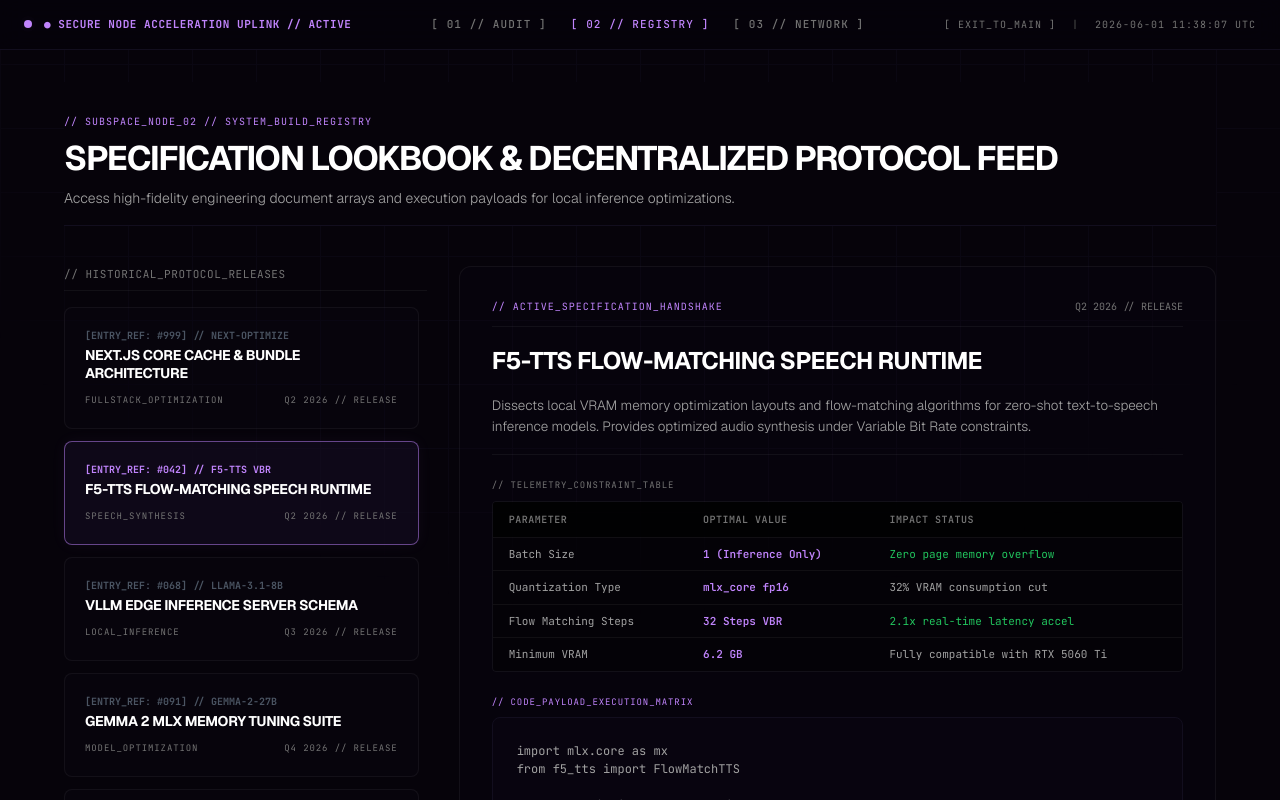
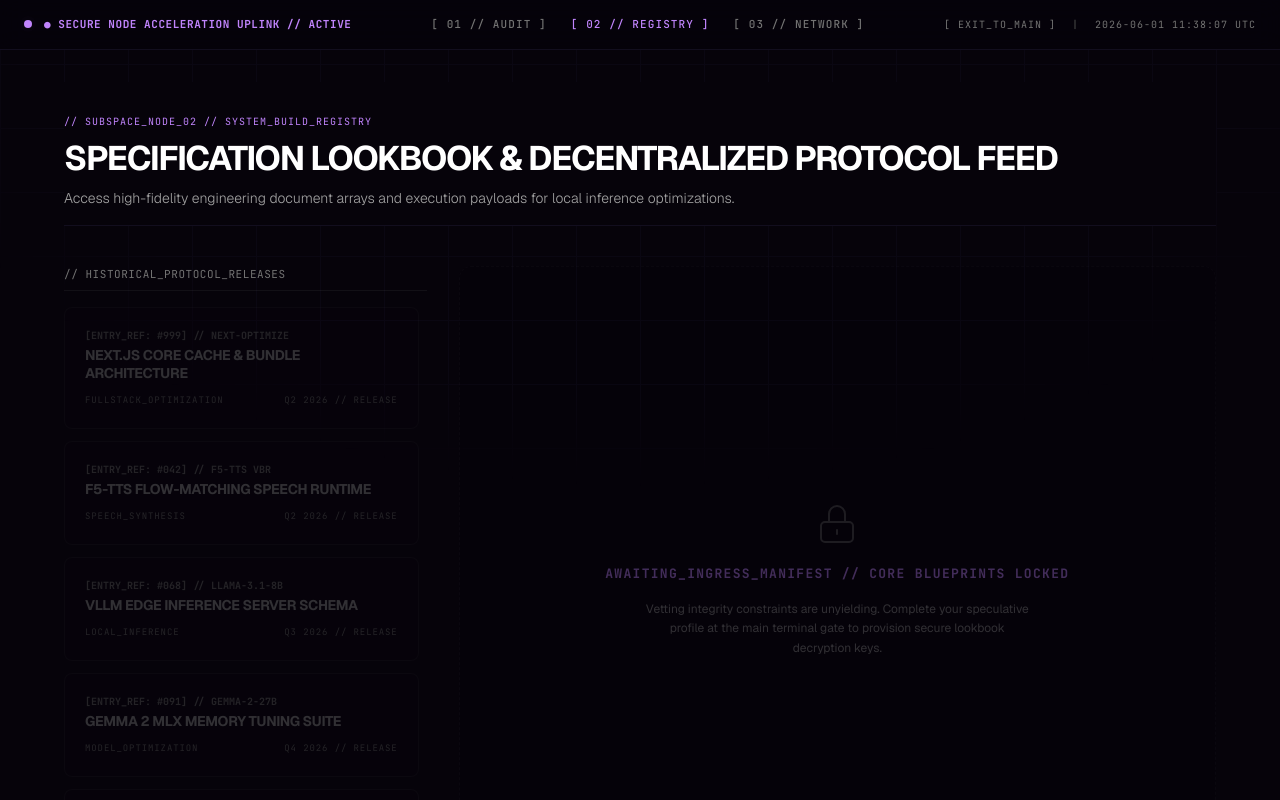
Before and after one commit to adityaarchsystems/The-Central-Grid, a Next.js app: page /dashboard/registry in a window 1280 px wide. Shown: the top 800 px of the page. Built offline with nearby package versions, Linux system fonts and the light colour scheme.

Commit message:
protocol: isolate initialization session hooks and prevent pre-ingress data leaks across subspaces

```diff
--- a/src/app/dashboard/audit/page.tsx
+++ b/src/app/dashboard/audit/page.tsx
@@ -5,9 +5,9 @@ import React, { useState, useEffect, useRef } from "react";
 interface AuditEntry {
   ingressId: string;
   targetVector: string;
-  githubFootprintStatus: "VERIFIED" | "PENDING" | "COMPILING" | "FLAGGED";
+  githubFootprintStatus: "VERIFIED" | "PENDING" | "COMPILING" | "FLAGGED" | "INACTIVE";
   commitFrequency: string;
-  auditStatus: "CLEAR" | "WAITING" | "ERROR";
+  auditStatus: "CLEAR" | "WAITING" | "ERROR" | "INACTIVE";
 }
 
 export default function CapabilityAuditPage() {
@@ -39,38 +39,10 @@ export default function CapabilityAuditPage() {
   useEffect(() => {
     setIsMounted(true);
 
-    // Pull saved system profile context tokens
-    let session = {
-      username: "guest_builder",
-      email: "guest@centralgrid.com",
-      vector: "fullstack"
-    };
-
     const stored = typeof window !== "undefined" ? sessionStorage.getItem("tcg_session_manifest") : null;
-    if (stored) {
-      try {
-        session = JSON.parse(stored);
-      } catch (e) {
-        console.error("Failed to parse tcg_session_manifest:", e);
-      }
-    }
-
-    const vectorLabelMap: Record<string, string> = {
-      fullstack: "Full Stack Optimization",
-      frontend: "UI/UX Systems & Frontend",
-      ai: "AI Core & Local Inference",
-      devops: "DevOps & Edge Architecture"
-    };
-
-    const userVectorLabel = vectorLabelMap[session.vector] || "Full Stack Optimization";
-
-    const userRow: AuditEntry = {
-      ingressId: `ING_${session.username.toUpperCase()}`,
-      targetVector: userVectorLabel,
-      githubFootprintStatus: "VERIFIED",
-      commitFrequency: "LIVE_TIMELINE_ACTIVE",
-      auditStatus: "CLEAR"
-    };
+    let userRow: AuditEntry;
+    let streamLogs: string[];
+    let streamItems: string[];
 
     const possibleUsernames = [
       "STACK_ARCHITECT", "DEV_CORE_ALPHA", "INF_NODE_X", "EDGE_ROUTING_PEER",
@@ -84,6 +56,83 @@ export default function CapabilityAuditPage() {
       "DevOps & Edge Architecture",
       "Full Stack Optimization"
     ];
+
+    if (stored) {
+      let session = {
+        username: "guest_builder",
+        email: "guest@centralgrid.com",
+        vector: "fullstack"
+      };
+      try {
+        session = JSON.parse(stored);
+      } catch (e) {
+        console.error("Failed to parse tcg_session_manifest:", e);
+      }
+
+      const vectorLabelMap: Record<string, string> = {
+        fullstack: "Full Stack Optimization",
+        frontend: "UI/UX Systems & Frontend",
+        ai: "AI Core & Local Inference",
+        devops: "DevOps & Edge Architecture"
+      };
+
+      const userVectorLabel = vectorLabelMap[session.vector] || "Full Stack Optimization";
+
+      userRow = {
+        ingressId: `ING_${session.username.toUpperCase()}`,
+        targetVector: userVectorLabel,
+        githubFootprintStatus: "VERIFIED",
+        commitFrequency: "LIVE_TIMELINE_ACTIVE",
+        auditStatus: "CLEAR"
+      };
+
+      streamLogs = [
+        `[AUDIT]: Starting capability verification loop for ${session.username}...`,
+        `[AUDIT]: Accessing local network corridor gateways...`,
+        `[AUDIT]: Initializing git-footprint telemetry pipeline for ${session.email}...`,
+        `[AUDIT]: Connecting to regional API endpoints... SECURE`,
+        `[AUDIT]: Parsing structural repo patterns for ${session.vector.toUpperCase()}... CLEAR`,
+      ];
+
+      streamItems = [
+        `[AUDIT]: User session detected for ${session.email.toUpperCase()}...`,
+        `[COMPILE_TEST]: Testing local PyTorch hardware acceleration... ACTIVE`,
+        `[COMPILE_TEST]: VRAM allocation footprint checks... 16GB AVAILABLE`,
+        `[AUDIT]: Evaluating Ingress ID ING_${session.username.toUpperCase()} github footprint...`,
+        `[AUDIT]: Computing delta commit patterns... STABLE`,
+        `[AUDIT]: Parsing structural repo patterns... CLEAR`,
+        `[COMPILE_TEST]: Edge mesh latency handshake with Raipur-Hub-01... 4.8ms`,
+        `[AUDIT]: Compiling node dependency matrix... ZERO VULNERABILITIES`,
+        `[AUDIT]: Handshake status for ING_${session.username.toUpperCase()}... APPROVED`,
+        `[AUDIT]: Waiting for next telemetry ingress sequence...`,
+      ];
+    } else {
+      userRow = {
+        ingressId: "ING_GUEST_NODE",
+        targetVector: "UNASSIGNED // DEPLOYMENT_PENDING",
+        githubFootprintStatus: "INACTIVE",
+        commitFrequency: "INACTIVE_PORT_UPLINK",
+        auditStatus: "INACTIVE"
+      };
+
+      streamLogs = [
+        `[SYSTEM_INTEGRITY]: Awaiting secure socket handshake...`,
+        `[SYSTEM_INTEGRITY]: Listening on loopback interface 127.0.0.1...`,
+        `[SYSTEM_INTEGRITY]: Telemetry manifest ingestion state: UNASSIGNED`,
+        `[SYSTEM_INTEGRITY]: Secure compilation pipeline idle...`,
+        `[SYSTEM_INTEGRITY]: Awaiting onboarding intake manifest authentication...`,
+      ];
+
+      streamItems = [
+        `[SYSTEM_INTEGRITY]: Port listener initialized on port 80...`,
+        `[SYSTEM_INTEGRITY]: Scanning for transit payload packets... IDLE`,
+        `[SYSTEM_INTEGRITY]: No active session manifest signature detected...`,
+        `[SYSTEM_INTEGRITY]: Sandbox compilation buffer is blank...`,
+        `[SYSTEM_INTEGRITY]: Loopback interface ping to gateway Raipur-Hub-01... 0.4ms`,
+        `[SYSTEM_INTEGRITY]: Network socket authentication pending...`,
+        `[SYSTEM_INTEGRITY]: Waiting for next telemetry ingress sequence...`,
+      ];
+    }
 
     const procedurals = possibleUsernames.map((uname, index) => {
       const targetVector = vectors[index % vectors.length];
@@ -107,29 +156,7 @@ export default function CapabilityAuditPage() {
       ...shuffled
     ];
     setEntries(initialEntries);
-
-    const streamLogs = [
-      `[AUDIT]: Starting capability verification loop for ${session.username}...`,
-      `[AUDIT]: Accessing local network corridor gateways...`,
-      `[AUDIT]: Initializing git-footprint telemetry pipeline for ${session.email}...`,
-      `[AUDIT]: Connecting to regional API endpoints... SECURE`,
-      `[AUDIT]: Parsing structural repo patterns for ${session.vector.toUpperCase()}... CLEAR`,
-    ];
     setTerminalLogs(streamLogs);
-
-    // Stream additions
-    const streamItems = [
-      `[AUDIT]: User session detected for ${session.email.toUpperCase()}...`,
-      `[COMPILE_TEST]: Testing local PyTorch hardware acceleration... ACTIVE`,
-      `[COMPILE_TEST]: VRAM allocation footprint checks... 16GB AVAILABLE`,
-      `[AUDIT]: Evaluating Ingress ID ING_${session.username.toUpperCase()} github footprint...`,
-      `[AUDIT]: Computing delta commit patterns... STABLE`,
-      `[AUDIT]: Parsing structural repo patterns... CLEAR`,
-      `[COMPILE_TEST]: Edge mesh latency handshake with Raipur-Hub-01... 4.8ms`,
-      `[AUDIT]: Compiling node dependency matrix... ZERO VULNERABILITIES`,
-      `[AUDIT]: Handshake status for ING_${session.username.toUpperCase()}... APPROVED`,
-      `[AUDIT]: Waiting for next telemetry ingress sequence...`,
-    ];
 
     let count = 0;
     const interval = setInterval(() => {
@@ -210,10 +237,16 @@ export default function CapabilityAuditPage() {
               </tr>
             </thead>
             <tbody className="divide-y divide-white/5 text-neutral-400">
-              {entries.map((entry, index) => (
+              {entries.map((entry, index) => {
+                const isGuestNode = entry.ingressId === "ING_GUEST_NODE";
+                return (
                   <tr key={index} className="hover:bg-white/[0.02] transition-colors duration-150">
-                  <td className="py-4 px-6 text-left text-white font-medium">{entry.ingressId}</td>
-                  <td className="py-4 px-6 text-left">{entry.targetVector}</td>
+                    <td className={`py-4 px-6 text-left font-medium ${isGuestNode ? "text-neutral-500/80" : "text-white"}`}>
+                      {entry.ingressId}
+                    </td>
+                    <td className={`py-4 px-6 text-left ${isGuestNode ? "text-neutral-500/80" : "text-neutral-400"}`}>
+                      {entry.targetVector}
+                    </td>
                     <td className="py-4 px-6 text-left">
                       <span className={`inline-flex items-center gap-1.5 px-2 py-0.5 rounded text-[10px] uppercase font-mono ${
                         entry.githubFootprintStatus === "VERIFIED"
@@ -222,10 +255,18 @@ export default function CapabilityAuditPage() {
                           ? "bg-purple-950/20 border border-purple-500/20 text-[#c084fc] animate-pulse"
                           : entry.githubFootprintStatus === "FLAGGED"
                           ? "bg-red-950/20 border border-red-500/20 text-red-400"
+                          : entry.githubFootprintStatus === "INACTIVE"
+                          ? "bg-neutral-950/40 border border-white/5 text-neutral-500"
                           : "bg-neutral-900 border border-neutral-700 text-neutral-400"
                       }`}>
                         <span className={`w-1 h-1 rounded-full ${
-                        entry.githubFootprintStatus === "VERIFIED" ? "bg-[#22c55e]" : entry.githubFootprintStatus === "FLAGGED" ? "bg-red-400" : "bg-[#c084fc] animate-pulse"
+                          entry.githubFootprintStatus === "VERIFIED"
+                            ? "bg-[#22c55e]"
+                            : entry.githubFootprintStatus === "FLAGGED"
+                            ? "bg-red-400"
+                            : entry.githubFootprintStatus === "INACTIVE"
+                            ? "bg-neutral-600"
+                            : "bg-[#c084fc] animate-pulse"
                         }`} />
                         {entry.githubFootprintStatus}
                       </span>
@@ -243,6 +284,10 @@ export default function CapabilityAuditPage() {
                           <span>WAITING</span>
                           <span className="inline-block min-w-[12px] text-left ml-0.5">{dots}</span>
                         </span>
+                      ) : entry.auditStatus === "INACTIVE" ? (
+                        <span className="text-neutral-500 font-bold uppercase tracking-wider">
+                          INACTIVE
+                        </span>
                       ) : (
                         <span className="text-red-400 font-bold">
                           {entry.auditStatus}
@@ -250,7 +295,8 @@ export default function CapabilityAuditPage() {
                       )}
                     </td>
                   </tr>
-              ))}
+                );
+              })}
             </tbody>
           </table>
         </div>
--- a/src/app/dashboard/registry/page.tsx
+++ b/src/app/dashboard/registry/page.tsx
@@ -19,6 +19,7 @@ interface RegistryEntry {
 export default function CoreBuildRegistryPage() {
   const [isMounted, setIsMounted] = useState(false);
   const [selectedEntryId, setSelectedEntryId] = useState("042");
+  const [isAuthenticated, setIsAuthenticated] = useState(false);
 
   const [entries, setEntries] = useState<RegistryEntry[]>([]);
 
@@ -172,6 +173,7 @@ PersistentKeepalive = 25`
     if (stored) {
       try {
         const session = JSON.parse(stored);
+        setIsAuthenticated(true);
         const vectorPriorityMap: Record<string, string> = {
           fullstack: "999",
           ai: "091",
@@ -200,13 +202,15 @@ PersistentKeepalive = 25`
         setSelectedEntryId(targetPriorityId);
       } catch (e) {
         console.error("Failed to parse tcg_session_manifest:", e);
+        setIsAuthenticated(false);
         setEntries(allSpecs);
-        setSelectedEntryId("042");
+        setSelectedEntryId("");
       }
     } else {
-      // If no session exists, render as is without custom sorting, default select F5-TTS
+      // If no session exists, render as is without custom sorting, prevent auto-selection, disable sidebar click
+      setIsAuthenticated(false);
       setEntries(allSpecs);
-      setSelectedEntryId("042");
+      setSelectedEntryId("");
     }
   }, []);
 
@@ -243,22 +247,30 @@ PersistentKeepalive = 25`
               return (
                 <div
                   key={entry.id}
-                  onClick={() => setSelectedEntryId(entry.id)}
-                  className={`w-full text-left border rounded-lg p-5 cursor-pointer transition-all duration-200 ${
-                    isSelected
-                      ? "bg-[#1c122e]/40 border-[#c084fc]/50 shadow-[0_0_15px_rgba(192,132,252,0.05)]"
-                      : "bg-[#0b0714]/30 border-white/5 hover:border-white/20 hover:bg-[#0b0714]/50"
+                  onClick={() => {
+                    if (isAuthenticated) {
+                      setSelectedEntryId(entry.id);
+                    }
+                  }}
+                  className={`w-full text-left border rounded-lg p-5 transition-all duration-200 ${
+                    !isAuthenticated
+                      ? "bg-[#0b0714]/10 border-white/5 opacity-40 cursor-not-allowed select-none"
+                      : isSelected
+                      ? "bg-[#1c122e]/40 border-[#c084fc]/50 shadow-[0_0_15px_rgba(192,132,252,0.05)] cursor-pointer"
+                      : "bg-[#0b0714]/30 border-white/5 hover:border-white/20 hover:bg-[#0b0714]/50 cursor-pointer"
                   }`}
                 >
                   <span className={`text-[10px] block mb-1 font-bold ${
-                    isSelected ? "text-[#c084fc]" : "text-[#4b5563]"
+                    !isAuthenticated ? "text-neutral-600" : isSelected ? "text-[#c084fc]" : "text-[#4b5563]"
                   }`}>
                     {entry.ref}
                   </span>
-                  <h4 className="text-white font-bold font-sans uppercase tracking-tight text-[14px] leading-tight">
+                  <h4 className={`font-bold font-sans uppercase tracking-tight text-[14px] leading-tight ${
+                    !isAuthenticated ? "text-neutral-500" : "text-white"
+                  }`}>
                     {entry.title}
                   </h4>
-                  <div className="flex justify-between items-center mt-3 text-[9px] text-neutral-500 uppercase tracking-widest font-mono">
+                  <div className="flex justify-between items-center mt-3 text-[9px] text-neutral-600 uppercase tracking-widest font-mono">
                     <span>{entry.category}</span>
                     <span>{entry.date}</span>
                   </div>
@@ -269,6 +281,19 @@ PersistentKeepalive = 25`
         </section>
 
         {/* RIGHT COLUMN: DOCUMENT CANVAS FRAME (8 COLUMNS) */}
+        {!isAuthenticated ? (
+          <section className="lg:col-span-8 bg-[#0b0714]/10 border border-dashed border-white/5 rounded-xl p-12 flex flex-col justify-center items-center text-center space-y-4 select-none opacity-40">
+            <svg className="w-12 h-12 text-neutral-600 animate-pulse" fill="none" viewBox="0 0 24 24" stroke="currentColor">
+              <path strokeLinecap="round" strokeLinejoin="round" strokeWidth={1} d="M12 15v2m-6 4h12a2 2 0 002-2v-6a2 2 0 00-2-2H6a2 2 0 00-2 2v6a2 2 0 002 2zm10-10V7a4 4 0 00-8 0v4h8z" />
+            </svg>
+            <h3 className="font-mono text-[13px] font-bold text-[#c084fc] uppercase tracking-widest animate-pulse">
+              AWAITING_INGRESS_MANIFEST // CORE BLUEPRINTS LOCKED
+            </h3>
+            <p className="text-[12px] text-neutral-500 font-sans max-w-sm leading-relaxed">
+              Vetting integrity constraints are unyielding. Complete your speculative profile at the main terminal gate to provision secure lookbook decryption keys.
+            </p>
+          </section>
+        ) : (
           <section className="lg:col-span-8 bg-[#0b0714]/20 border border-white/5 rounded-xl px-6 pb-6 md:px-8 md:pb-8 pt-0 flex flex-col justify-between space-y-6 select-text">
 
             <div className="space-y-4 mb-6 pb-4 border-b border-white/5 pt-8">
@@ -335,6 +360,7 @@ PersistentKeepalive = 25`
             </div>
 
           </section>
+        )}
 
       </div>
     </div>
```
Also changed, not shown: src/app/dashboard/network/page.tsx (+5 -2 lines). Lines whose indentation alone changed are shown as unchanged.
